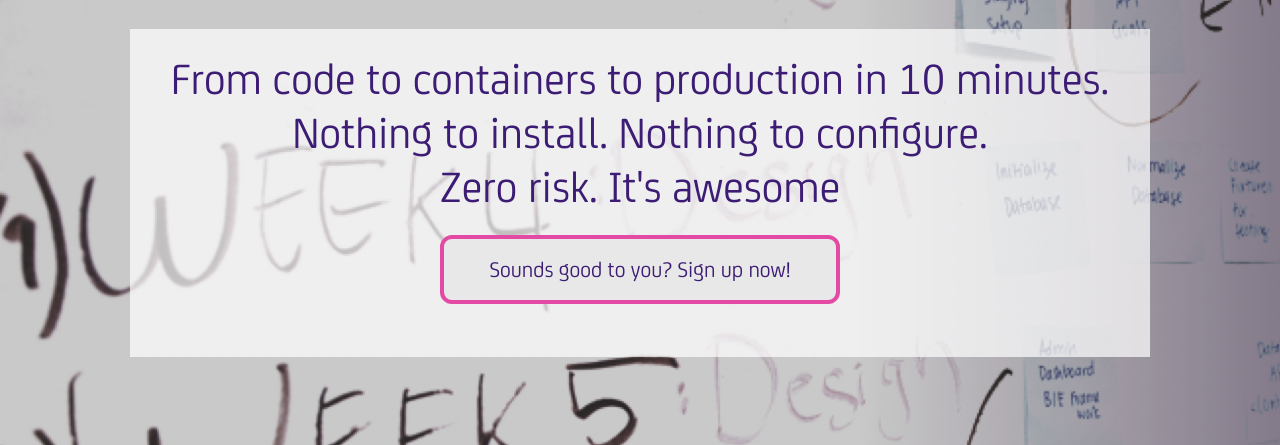
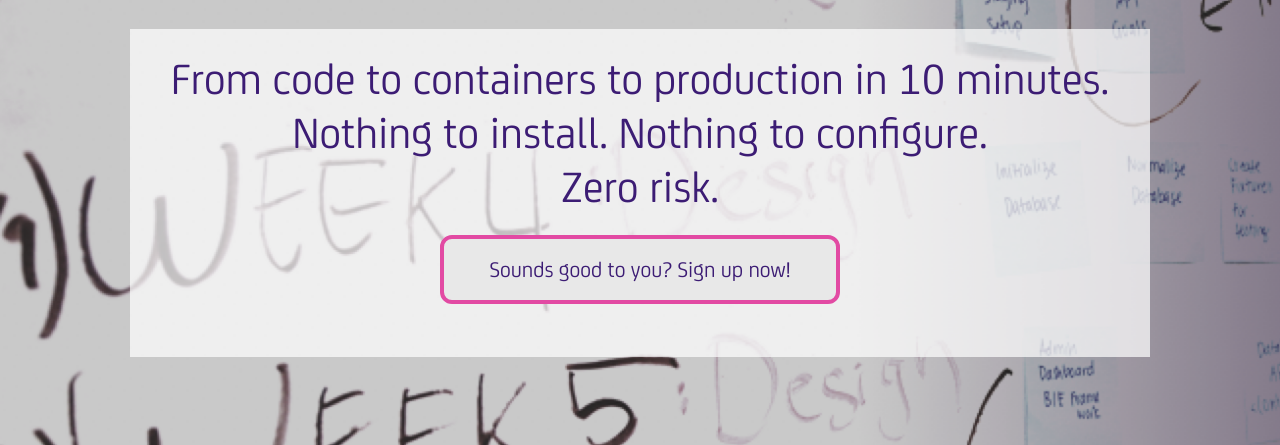
Before and after one commit to npmcdn-to-unpkg-bot/landingpage, a website: page app/index.html in a window 1280 px wide. Shown: the part 355-800 px from the top of the page. Drawn offline with Linux system fonts and the light colour scheme.

Commit message:
Update index.html

```diff
--- a/app/index.html
+++ b/app/index.html
@@ -68,7 +68,7 @@
             <div class="intro__tagline__blurb">
                 From code to containers to production in 10 minutes.<br />
                 Nothing to install. Nothing to configure.<br />
-                Zero risk. It's awesome
+                Zero risk.
             </div>
             <div class="intro__tagline__signup">
             <a href="https://goo.gl/forms/Ysmqt7Y79Z7J8lDy1">
```
